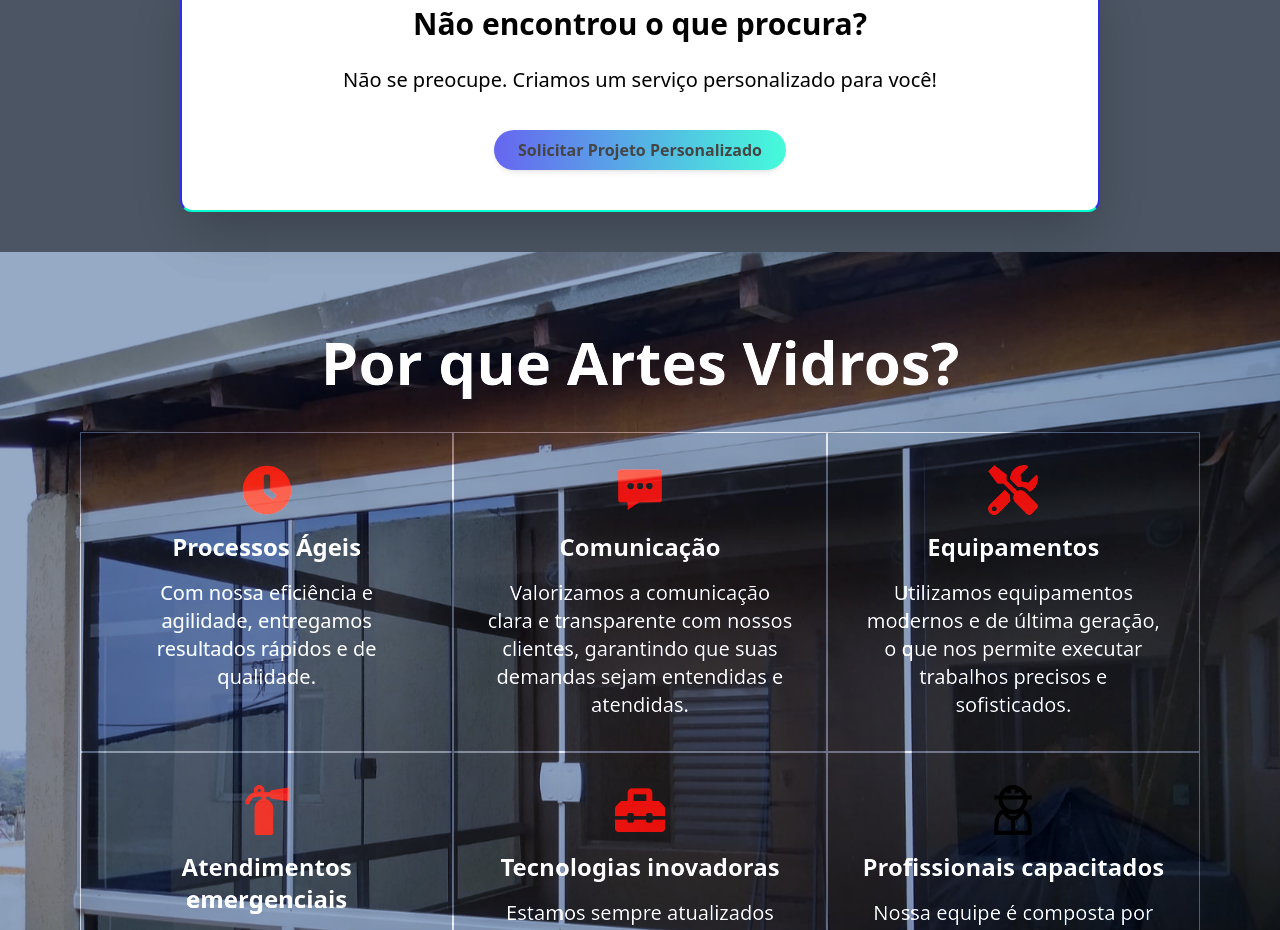
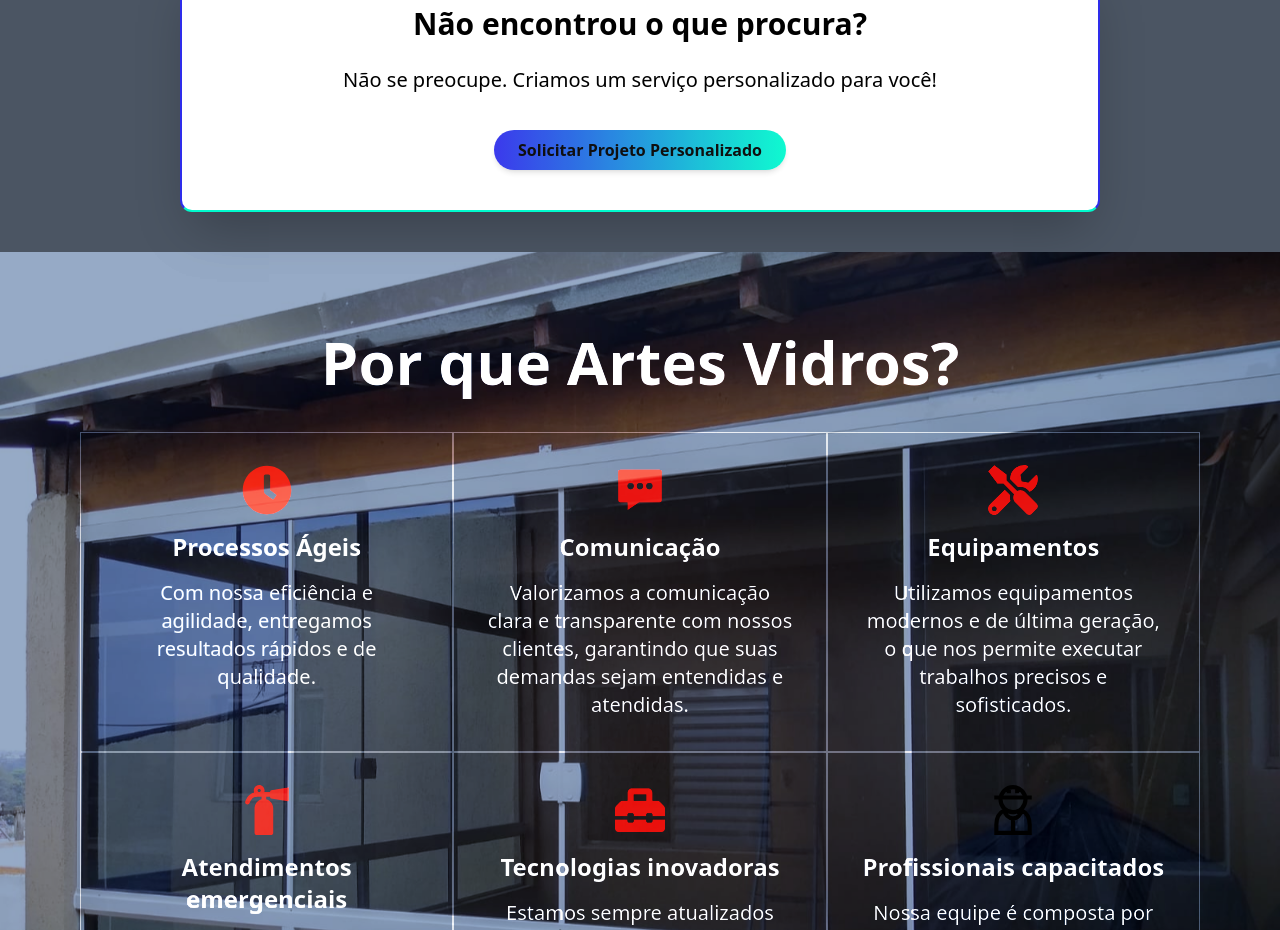
Before and after one commit to Gustavo-Brun/ArtesVidrosWRR, a Next.js app: page / in a window 1280 px wide. Shown: the part 3140-4070 px from the top of the page. Built offline with nearby package versions, Linux system fonts and the light colour scheme.

Commit message:
style: update component style

```diff
--- a/src/components/LandingPages/Cards.tsx
+++ b/src/components/LandingPages/Cards.tsx
@@ -44,7 +44,7 @@
           <p className="my-4  text-xl   hover:text-gray-600 transition-colors duration-300"> Não se preocupe. Criamos um serviço personalizado para você! </p>
 
           <Link href={'https://wa.me/5511980977240/?text=Ol%C3%A1+Vidra%C3%A7aria+Artes+Vidros+W.R.R.+Gostaria+de+Solicitar+um+Or%C3%A7amento+Gratuito.'}
-            className="my-5 bg-gradient-to-r from-color-primary  to-color-secundary hover:from-color-secundary  hover:to-color-primary text-black font-bold py-2 px-6 rounded-full shadow-md transition-transform duration-300 ease-in-out transform hover:scale-110 active:text-red-600 animate-pulse ">
+            className="my-5 bg-gradient-to-r from-color-primary  to-color-secundary hover:from-color-secundary  hover:to-color-primary text-black font-bold py-2 px-6 rounded-full shadow-md transition-transform duration-1000 ease-in-out transform hover:scale-110 active:text-red-600 animate-pulse ">
             Solicitar Projeto Personalizado
           </Link>
 
```
